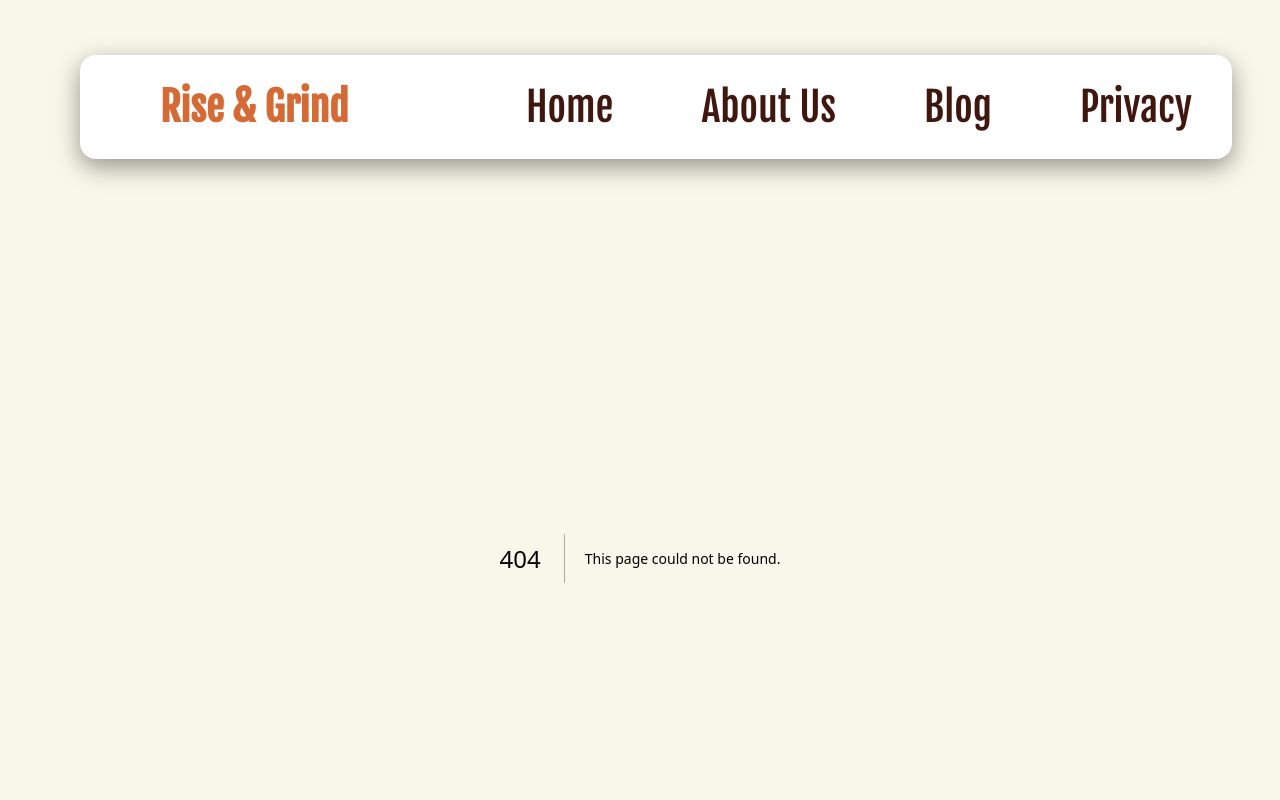
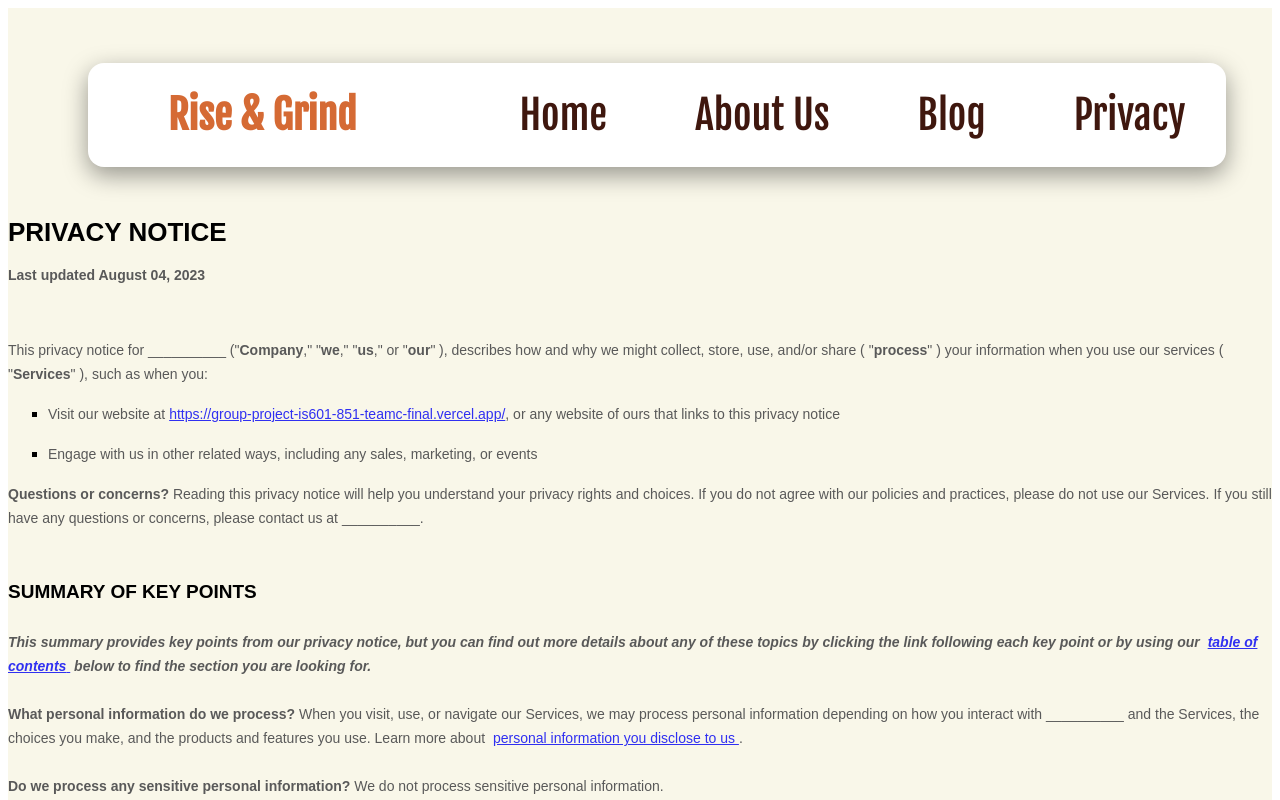
Before and after one commit to Mattpdrexel/group-project-is601-851-teamc-final, a Next.js app: page /privacypolicy in a window 1280 px wide. Before the commit this address had no page. Shown: the top 800 px of the page. Built offline with nearby package versions, Linux system fonts and the light colour scheme.

Commit message:
Added privacy policy to code

```diff
--- a/components/NavigationBar.js
+++ b/components/NavigationBar.js
@@ -11,7 +11,7 @@ const NavigationBar = () => (
         <li className={styles.navItemsLi}><Link legacyBehavior href="/"><a>Home</a></Link></li>
         <li className={styles.navItemsLi}><Link legacyBehavior href="/aboutus"><a>About Us</a></Link></li>
         <li className={styles.navItemsLi}><Link legacyBehavior href="/blog1"><a>Blog</a></Link></li>
-        <li className={styles.navItemsLi}><Link legacyBehavior href="#"><a>Privacy</a></Link></li>
+        <li className={styles.navItemsLi}><Link legacyBehavior href="/privacypolicy"><a>Privacy</a></Link></li>
       </ul>
     </nav>
   </div>
--- /dev/null
+++ b/pages/privacypolicy.js
@@ -0,0 +1,21 @@
+import React, { useState, useEffect } from 'react';
+
+const PrivacyPolicy = () => {
+  const [htmlContent, setHtmlContent] = useState('');
+
+  useEffect(() => {
+    fetch('/privacypolicy.html')
+      .then(response => response.text())
+      .then(data => {
+        setHtmlContent(data);
+      });
+  }, []);
+
+  return (
+    <div style={{ marginTop: '50px' }}>
+      <div dangerouslySetInnerHTML={{ __html: htmlContent }} />
+    </div>
+  );
+}
+
+export default PrivacyPolicy;
--- a/pages/privacypolicy.html
+++ b/public/privacypolicy.html
@@ -72,7 +72,7 @@
           </span>
   </div>
   <ul>
-      <li style="line-height: 1.5;"><span style="font-size: 15px; color: rgb(89, 89, 89);"><span style="font-size: 15px; color: rgb(89, 89, 89);"><span data-custom-class="body_text">Visit our website<bdt class="block-component"></bdt> at <bdt class="question"><a href="https://github.com/Mattpdrexel/group-project-is601-851-teamc-final/" target="_blank" data-custom-class="link">https://github.com/Mattpdrexel/group-project-is601-851-teamc-final/</a></bdt><span style="font-size: 15px;"><span style="color: rgb(89, 89, 89);"><span data-custom-class="body_text"><span style="font-size: 15px;"><span style="color: rgb(89, 89, 89);"><bdt class="statement-end-if-in-editor">, or any website of ours that links to this privacy notice</bdt></span></span>
+      <li style="line-height: 1.5;"><span style="font-size: 15px; color: rgb(89, 89, 89);"><span style="font-size: 15px; color: rgb(89, 89, 89);"><span data-custom-class="body_text">Visit our website<bdt class="block-component"></bdt> at <bdt class="question"><a href="https://group-project-is601-851-teamc-final.vercel.app/" target="_blank" data-custom-class="link">https://group-project-is601-851-teamc-final.vercel.app/</a></bdt><span style="font-size: 15px;"><span style="color: rgb(89, 89, 89);"><span data-custom-class="body_text"><span style="font-size: 15px;"><span style="color: rgb(89, 89, 89);"><bdt class="statement-end-if-in-editor">, or any website of ours that links to this privacy notice</bdt></span></span>
           </span>
           </span>
           </span>
```
